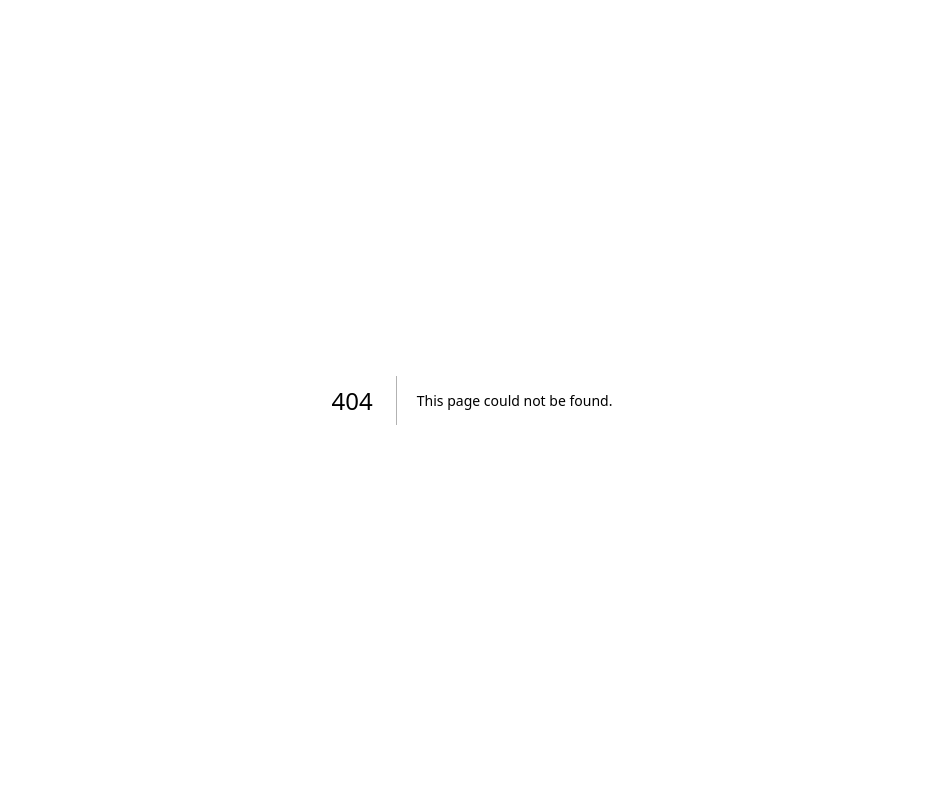
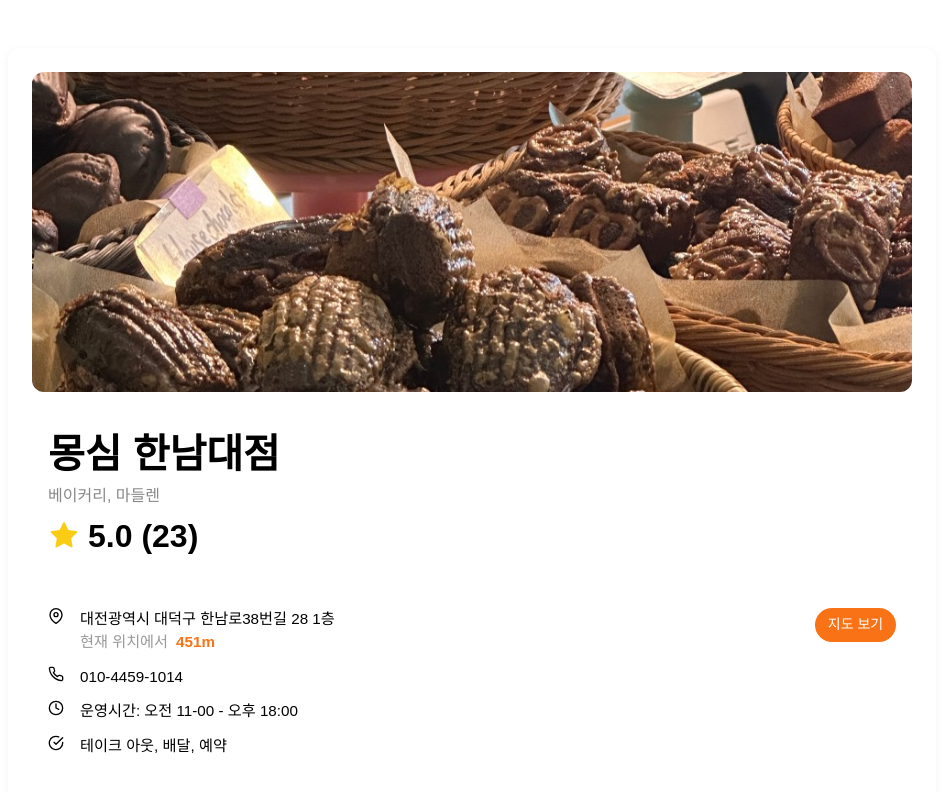
Before and after one commit to Food-Pick/FoodPick-Web, a Next.js app in the folder foodpick-nextjs-front/: page /restaurant_detail/1 in a window 1280 px wide. Before the commit this address had no page. Shown: the top 792 px of the page, without its empty margins (168-1111 px from the left). Built offline with nearby package versions, Linux system fonts and the light colour scheme.

Commit message:
확장성 고려 패치

```diff
--- a/foodpick-nextjs-front/app/components/RecommendRestaurants.tsx
+++ b/foodpick-nextjs-front/app/components/RecommendRestaurants.tsx
@@ -12,7 +12,7 @@ export default function RecommendRestaurants() {
         <div className={styles.cardList}>
           {restaurants.map((r) => ( // restaurants 배열에는 Restaurant 타입의 객체들이 들어있음
             // map을 사용하여 각 음식점 정보를 카드 형태로 렌더링
-            <Link href={`/restaurant_detail`} key={r.id} className={styles.foodCard}>
+            <Link href={`/restaurant_detail/${r.id}`} key={r.id} className={styles.foodCard}>
               <img src={r.image} alt={r.name} />
                 <div className={styles.cardContent}>
                   <p className={styles.cardTitle}>{r.name}</p>
--- a/foodpick-nextjs-front/app/data/mockRestaurantData.ts
+++ b/foodpick-nextjs-front/app/data/mockRestaurantData.ts
@@ -5,71 +5,181 @@ export const restaurants: Restaurant[] = [
   {
     id: '1',
     name: '몽심 한남대점',
+    restaurant_address: '대전광역시 대덕구 한남로38번길 28 1층',
+    tags: ['베이커리', '마들렌'],
+    phone: '010-4459-1014',
+    rating: 5.0,
+    reviewCount: 23,
+    distance: 451,
+    hours: '오전 11-00 - 오후 18:00',
+    services: ['테이크 아웃', '배달', '예약'],
     image: '/images/mongshim.jpg',
-    rating: 5.0,
-    distance: 451,
+    menu: [
+      { name: '밀키 연유 마들렌', price: 2500, image: '/images/mongshim_menu1.jpg'},
+    ],
+    photos: [...Array(8)].map((_, i) => `/images/photo${i + 1}.jpg`),
+    reviews: []
   },
   {
     id: '2',
     name: '오문창 순대국밥',
+    restaurant_address: '대전 대덕구 한밭대로 1153',
+    tags: ['순대국', '한식'],
+    phone: '042-621-4325',
+    rating: 4.38,
+    reviewCount: 15,
+    distance: 954,
+    hours: '24시간 영업',
+    services: ['테이크 아웃', '주차'],
     image: '/images/omunchang.jpg',
-    rating: 4.38,
-    distance: 954,
+    menu: [
+      { name: '순대국밥 보', price: 7000, image: '/images/omunchang_menu1.jpg'},
+    ],
+    photos: [...Array(8)].map((_, i) => `/images/photo${i + 1}.jpg`),
+    reviews: []
   },
   {
     id: '3',
     name: '오씨칼국수',
+    restaurant_address: '대전 동구 옛신탄진로 13',
+    tags: ['칼국수', '물총', '파전'],
+    phone: '042-627-9972',
+    rating: 4.42,
+    reviewCount: 10,
+    distance: 1700,
+    hours: '11:00 - 21:00',
+    services: ['주차공간'],
     image: '/images/oc.jpg',
-    rating: 4.42,
-    distance: 1700,
+    menu: [
+      { name: '손칼국수', price: 14000, image: '/images/oc_menu1.jpg'},
+    ],
+    photos: [...Array(8)].map((_, i) => `/images/photo${i + 1}.jpg`),
+    reviews: []
   },
   {
     id: '4',
     name: '맥도날드 대전한남대DT점',
+    restaurant_address: '대전 대덕구 한밭대로 1102 맥도날드',
+    tags: ['햄버거', '패스트푸드'],
+    phone: '042-331-2700',
+    rating: 4.42,
+    reviewCount: 20,
+    distance: 828,
+    hours: '24시간 영업',
+    services: ['배달', '24시간', '드라이브스루'],
     image: '/images/mcdonalds.jpg',
-    rating: 4.42,
-    distance: 828,
+    menu: [
+      { name: '베토디 과카몰레 더블 세트', price: 11200, image: '/images/mcdonalds_menu1.jpg'},
+    ],
+    photos: [...Array(8)].map((_, i) => `/images/photo${i + 1}.jpg`),
+    reviews: []
   },
   {
     id: '5',
     name: '씨멘트 한남대본점',
+    restaurant_address: '대전 대덕구 한남로12번길 21 1층 cement',
+    tags: ['리조또', '피자'],
+    phone: '042-341-7945',
+    rating: 4.5,
+    reviewCount: 12,
+    distance: 519,
+    hours: '11:00 - 22:00',
+    services: ['배달', '포장', '단체 이용 가능'],
     image: '/images/cement.jpg',
-    rating: 4.5,
-    distance: 519,
+    menu: [
+      { name: '살치갈릭오일파스타', price: 14500, image: '/images/cement_menu1.jpg'},
+    ],
+    photos: [...Array(8)].map((_, i) => `/images/photo${i + 1}.jpg`),
+    reviews: []
   },
   {
     id: '6',
     name: '쯔보',
+    restaurant_address: '대전 대덕구 한남로12번길 47 1층',
+    tags: ['아시아음식'],
+    phone: '0507-1418-3442',
+    rating: 4.5,
+    reviewCount: 8,
+    distance: 361,
+    hours: '11:00 - 21:00',
+    services: ['포장', '단체 이용 가능', '무선 인터넷', '예약', '간편결제'],
     image: '/images/tzubo.jpg',
-    rating: 4.5,
-    distance: 361,
+    menu: [
+      { name: '[전국 1등] 오렌지 치킨', price: 15000, image: '/images/tzubo_menu1.jpg'},
+    ],
+    photos: [...Array(8)].map((_, i) => `/images/photo${i + 1}.jpg`),
+    reviews: []
   },
   {
     id: '7',
     name: '신세카이 오정점',
+    restaurant_address: '대전 대덕구 한남로17번길 16-5',
+    tags: ['돼지고기', '무한리필', '알밥', '라면'],
+    phone: '0507-1477-3347',
+    rating: 4.37,
+    reviewCount: 18,
+    distance: 693,
+    hours: '12:00 - 24:00',
+    services: ['단체 이용 가능'],
     image: '/images/sinsekai.png',
-    rating: 4.37,
-    distance: 693,
+    menu: [
+      { name: '신세카이 돈니꾸 무한리필세트', price: 16800, image: '/images/sinsekai_menu1.jpg'},
+    ],
+    photos: [...Array(8)].map((_, i) => `/images/photo${i + 1}.jpg`),
+    reviews: []
   },
   {
     id: '8',
     name: '라멘유니버스',
+    restaurant_address: '대전 대덕구 한남로38번길 3-1 1층',
+    tags: ['라멘', '일식'],
+    phone: '0507-1312-2831',
+    rating: 4.5,
+    reviewCount: 5,
+    distance: 530,
+    hours: '11:00 - 21:30',
+    services: ['포장', '무선 인터넷', '남/녀 화장실 구분', '배달'],
     image: '/images/ramenuniverse.jpg',
-    rating: 4.5,
-    distance: 530,
+    menu: [
+      { name: '지로 라멘', price: 11500, image: '/images/ramenuniverse_menu1.jpg'},
+    ],
+    photos: [...Array(8)].map((_, i) => `/images/photo${i + 1}.jpg`),
+    reviews: []
   },
   {
     id: '9',
     name: '교반 육회비빔밥 본점',
+    restaurant_address: '대전 대덕구 한남로12번길 15. 1층 교반본점',
+    tags: ['육회비빔밥', '한식'],
+    phone: '042-627-9295',
+    rating: 4.8,
+    reviewCount: 20,
+    distance: 518,
+    hours: '10:00 - 20:50',
+    services: ['포장', '단체 이용 가능', '배달', '예약'],
     image: '/images/gyoban.jpg',
-    rating: 4.8,
-    distance: 518,
+    menu: [
+      { name: '육회비빔밥', price: 12000, image: '/images/gyoban_menu1.jpg'},
+    ],
+    photos: [...Array(8)].map((_, i) => `/images/photo${i + 1}.jpg`),
+    reviews: []
   },
   {
     id: '10',
-    name: '야미마라탕 한남대점',
+    name: '야미마라탕',
+    restaurant_address: '대전 대덕구 한남로 61 가동 1층',
+    tags: ['마라탕', '꿔바로우'],
+    phone: '0507-1339-7941',
+    rating: 4.5,
+    reviewCount: 10,
+    distance: 353,
+    hours: '10:30 - 21:30',
+    services: ['포장', '단체 이용 가능', '배달', '주차'],
     image: '/images/yamimala.jpg',
-    rating: 4.5,
-    distance: 353,
+    menu: [
+      { name: '마라탕 100g(6000원부터)', price: 1500, image: '/images/yamimala_menu1.jpg'},
+    ],
+    photos: [...Array(8)].map((_, i) => `/images/photo${i + 1}.jpg`),
+    reviews: []
   },
 ]
--- /dev/null
+++ b/foodpick-nextjs-front/app/restaurant_detail/[id]/page.tsx
@@ -0,0 +1,63 @@
+import { AiFillStar } from 'react-icons/ai';
+import { FiMapPin, FiPhone, FiClock, FiCheckCircle } from 'react-icons/fi';
+import { restaurants } from '../../data/mockRestaurantData';
+import styles from '../../../styles/restaurant_Detail.module.css';
+import { notFound } from 'next/navigation';
+
+type Props = {
+  params: {
+    id: string;
+  };
+};
+
+export default function RestaurantDetailPage({ params }: Props) {
+  const restaurant = restaurants.find(r => r.id === params.id);
+
+  if (!restaurant) return notFound();
+
+  return (
+    <div className={styles.container}>
+      <section className={styles.hero}>
+        <div className={styles.heroImageWrapper}>
+          <img className={styles.heroImage} src={restaurant.image} alt={restaurant.name} />
+        </div>
+
+        <div className={styles.heroContent}>
+          <h1 className={styles.title}>{restaurant.name}</h1>
+          <p className={styles.tags}>{restaurant.tags.join(', ')}</p>
+
+          <div className={styles.rating}>
+            <AiFillStar color="#facc15" />
+            <span>{restaurant.rating.toFixed(1)} ({restaurant.reviewCount})</span>
+          </div>
+
+          <div className={styles.infoRow}>
+            <FiMapPin />
+            <div className={styles.infoTextGroup}>
+              <p>{restaurant.restaurant_address}</p>
+              <p className={styles.subtext}>
+                현재 위치에서 <strong className={styles.distance}>{restaurant.distance}m</strong>
+              </p>
+            </div>
+            <button className={styles.mapButton}>지도 보기</button>
+          </div>
+
+          <div className={styles.infoRow}>
+            <FiPhone />
+            <p>{restaurant.phone}</p>
+          </div>
+
+          <div className={styles.infoRow}>
+            <FiClock />
+            <p>운영시간: {restaurant.hours}</p>
+          </div>
+
+          <div className={styles.infoRow}>
+            <FiCheckCircle />
+            <p>{restaurant.services.join(', ')}</p>
+          </div>
+        </div>
+      </section>
+    </div>
+  );
+}
--- a/foodpick-nextjs-front/app/restaurant_detail/page.tsx
+++ /dev/null
@@ -1,57 +0,0 @@
-'use client';
-
-import styles from '../../styles/restaurant_detail.module.css'
-import { FiMapPin, FiPhone, FiClock, FiCheckCircle } from 'react-icons/fi';
-import { AiFillStar } from 'react-icons/ai';
-import Header from '../components/Header';
-
-export default function RestaurantDetailPage() {
-
-  return (
-    <div className={styles.container}>
-
-      {/* 상단 이미지 및 정보 */}
-      <section className={styles.hero}>
-        <div className={styles.heroImageWrapper}>
-          <img className={styles.heroImage} src="/images/mongshim.jpg" alt="몽심 한남대점" />
-        </div>
-
-        <div className={styles.heroContent}>
-          <h1 className={styles.title}>몽심 한남대점</h1>
-          <p className={styles.tags}>베이커리, 마들렌</p>
-
-         <div className={styles.rating}>
-            <AiFillStar color="#facc15" />
-            <span>5.0 (23)</span>
-          </div>
-
-          <div className={styles.infoRow}>
-            <FiMapPin />
-            <div className={styles.infoTextGroup}>
-              <p>대전광역시 대덕구 한남로38번길 28 1층</p>
-              <p className={styles.subtext}>
-                현재 위치에서 <strong className={styles.distance}>18m</strong>
-              </p>
-            </div>
-            <button className={styles.mapButton}>지도 보기</button>
-          </div>
-
-          <div className={styles.infoRow}>
-            <FiPhone />
-            <p>010-4459-1014</p>
-          </div>
-
-          <div className={styles.infoRow}>
-            <FiClock />
-            <p>운영시간: 오전 11:00 - 오후 18:00</p>
-          </div>
-
-          <div className={styles.infoRow}>
-            <FiCheckCircle />
-            <p>테이크 아웃, 배달, 예약</p>
-          </div>
-        </div>
-      </section>
-    </div>
-  );
-}
```
Also changed, not shown: foodpick-nextjs-front/app/types/restaurant.ts (+26 -2 lines), foodpick-nextjs-front/public/images/gyoban.jpg.
